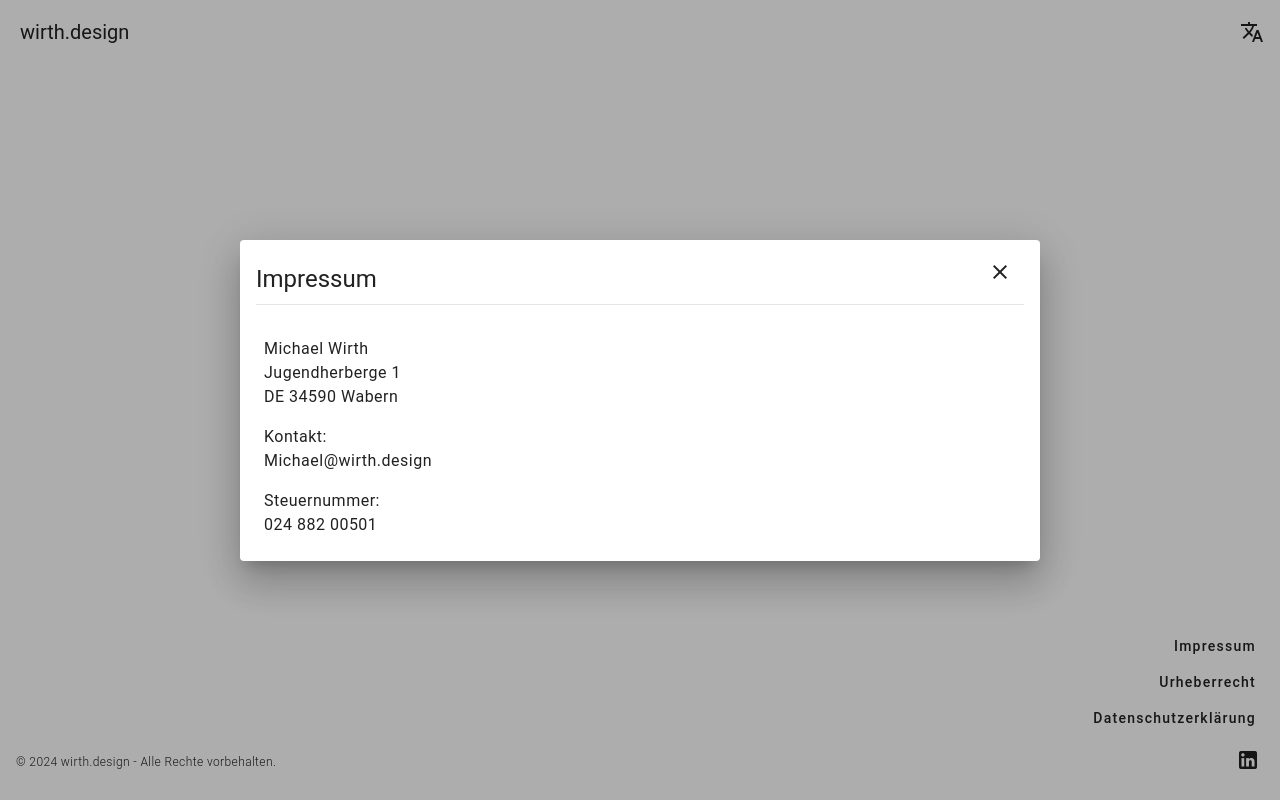
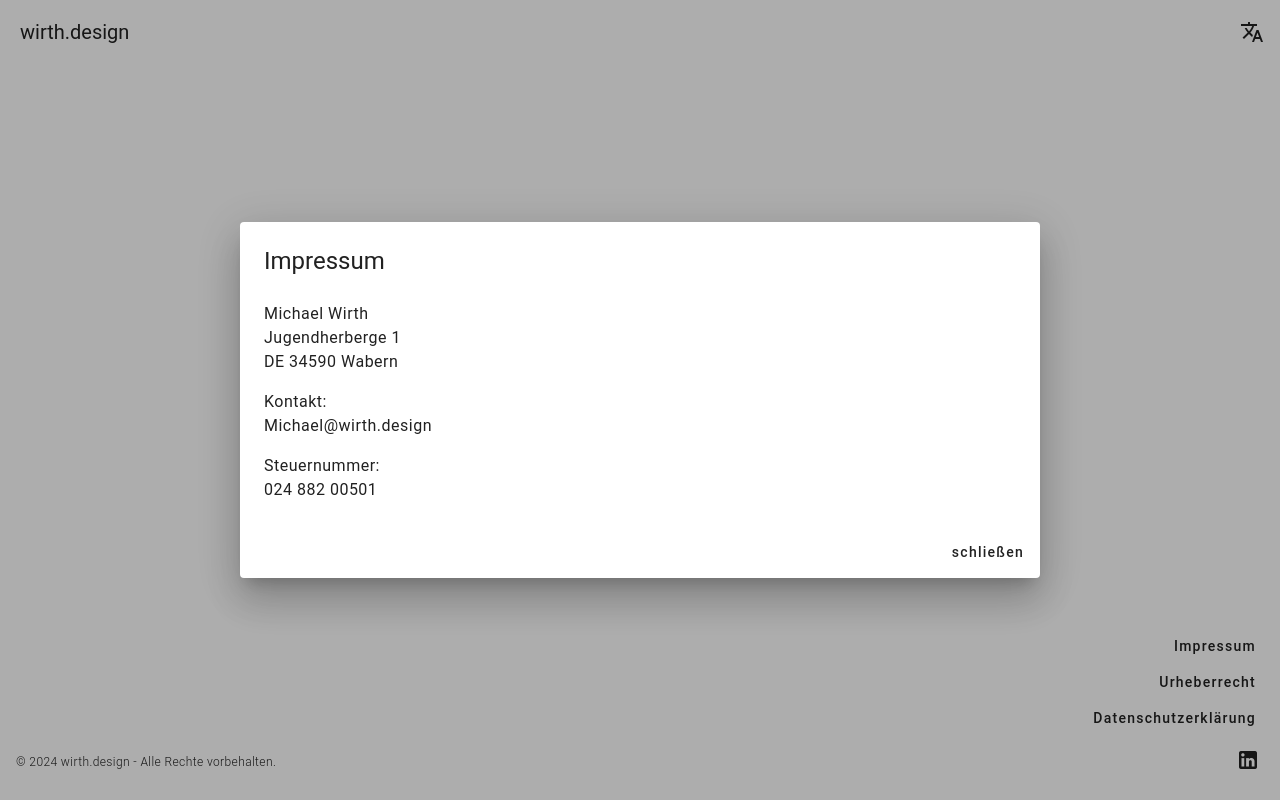
Before and after one commit to wirthdevelop/wirth.design, a Nuxt app: page / in a window 1280 px wide. Both pictures are taken after a click on the button "Impressum". Built offline with nearby package versions, Linux system fonts and the light colour scheme.

Commit message:
fix scrollable and set close btn on bottom

```diff
--- a/components/Landing/Copyright.vue
+++ b/components/Landing/Copyright.vue
@@ -1,19 +1,18 @@
 <template>
-    <VCard scrollable>
+  <VCard>
     <VCardTitle>
-        <div class="d-flex">
-          <div class="me-auto mt-4 text-h5">{{ $t('legal.copyright.title') }}</div>
-          <div>
-            <slot name="titleAppend">
+      <div class="mt-4 ml-2  text-h5">{{ $t('legal.copyright.title') }}</div>
+    </VCardTitle>
 
-            </slot>
-          </div>
-        </div>
-        <VDivider class="my-2" />
-      </VCardTitle>
     <VCardText>
       <p>{{ $t('legal.copyright.textCopyright') }}</p>
       <p class="mt-4">{{ $t('legal.copyright.textWaring') }}</p>
     </VCardText>
+
+    <VCardActions>
+      <slot name="actions">
+
+      </slot>
+    </VCardActions>
   </VCard>
 </template>
--- a/components/Landing/LegalNotice.vue
+++ b/components/Landing/LegalNotice.vue
@@ -1,16 +1,9 @@
 <template>
-    <VCard scrollable>
+  <VCard>
     <VCardTitle>
-        <div class="d-flex">
-          <div class="me-auto mt-4 text-h5">{{ $t('legal.title') }}</div>
-          <div>
-            <slot name="titleAppend">
+      <div class="mt-4 ml-2 text-h5">{{ $t('legal.title') }}</div>
+    </VCardTitle>
 
-            </slot>
-          </div>
-        </div>
-        <VDivider class="my-2" />
-      </VCardTitle>
     <VCardText>
       <p>{{ $t('address.name') }}</p>
       <p>{{ $t('address.street') }}</p>
@@ -22,5 +15,11 @@
       <p class="mt-4">{{ $t('legal.taxNumber.title') }}</p>
       <p>{{ $t('legal.taxNumber.text') }}</p>
     </VCardText>
+
+    <VCardActions>
+      <slot name="actions">
+
+      </slot>
+    </VCardActions>
   </VCard>
 </template>
--- a/components/Landing/PrivacyPolicy.vue
+++ b/components/Landing/PrivacyPolicy.vue
@@ -1,16 +1,9 @@
 <template>
-    <VCard scrollable>
+  <VCard>
     <VCardTitle>
-        <div class="d-flex">
-          <div class="me-auto mt-4 text-h5">{{ $t('privacyPolicy.title') }}</div>
-          <div>
-            <slot name="titleAppend">
+      <div class="mt-4 ml-2 text-h5">{{ $t('privacyPolicy.title') }}</div>
+    </VCardTitle>
 
-            </slot>
-          </div>
-        </div>
-        <VDivider class="my-2" />
-      </VCardTitle>
     <VCardText>
       <p class="text-h6">{{ $t('privacyPolicy.generalInformation.title') }}</p>
       <p class="mt-4">{{ $t('privacyPolicy.generalInformation.text') }}</p>
@@ -61,5 +54,11 @@
       <p class="mt-4 text-h6">{{ $t('privacyPolicy.changes.title') }}</p>
       <p class="mt-4">{{ $t('privacyPolicy.changes.text') }}</p>
     </VCardText>
+
+    <VCardActions>
+      <slot name="actions">
+
+      </slot>
+    </VCardActions>
   </VCard>
 </template>
--- a/languages/de-DE.ts
+++ b/languages/de-DE.ts
@@ -1,4 +1,7 @@
 export default {
+    common: {
+        close: "schließen"
+    },
     root: {
         title: "wirth.design",
         description: "Design & Software-Entwicklung",
--- a/languages/en-US.ts
+++ b/languages/en-US.ts
@@ -1,4 +1,7 @@
 export default {
+    common: {
+        close: "close"
+    },
     root: {
         title: "wirth.design",
         description: "Design & Software Development",
--- a/pages/index.vue
+++ b/pages/index.vue
@@ -55,24 +55,27 @@ const changeLanguage = (langCode: any) => {
       </div>
     </VFooter>
 
-    <VDialog v-model="dialogLegal" class="d-flex align-center h-100" max-width="800">
+    <VDialog v-model="dialogLegal" scrollable class="d-flex align-center h-100" max-width="800">
       <LandingLegalNotice>
-        <template #titleAppend>
-          <VBtn @click="dialogLegal = false" icon="mdi-close" variant="text"></VBtn>
+        <template #actions>
+          <VSpacer />
+          <VBtn @click="dialogLegal = false" variant="text">{{ $t('common.close') }}</VBtn>
         </template>
       </LandingLegalNotice>
     </VDialog>
-    <VDialog v-model="dialogCopyright" class="d-flex align-center h-100" max-width="800">
+    <VDialog v-model="dialogCopyright" scrollable class="d-flex align-center h-100" max-width="800">
       <LandingCopyright>
-        <template #titleAppend>
-          <VBtn @click="dialogCopyright = false" icon="mdi-close" variant="text"></VBtn>
+        <template #actions>
+          <VSpacer />
+          <VBtn @click="dialogCopyright = false" variant="text">{{ $t('common.close') }}</VBtn>
         </template>
       </LandingCopyright>
     </VDialog>
-    <VDialog v-model="dialogPrivacyPolicy" class="d-flex align-center h-100" max-width="800">
+    <VDialog v-model="dialogPrivacyPolicy" scrollable class="d-flex align-center h-100" max-width="800">
       <LandingPrivacyPolicy>
-        <template #titleAppend>
-          <VBtn @click="dialogPrivacyPolicy = false" icon="mdi-close" variant="text"></VBtn>
+        <template #actions>
+          <VSpacer />
+          <VBtn @click="dialogPrivacyPolicy = false" variant="text">{{ $t('common.close') }}</VBtn>
         </template>
       </LandingPrivacyPolicy>
     </VDialog>
```
Lines whose indentation alone changed are shown as unchanged.
